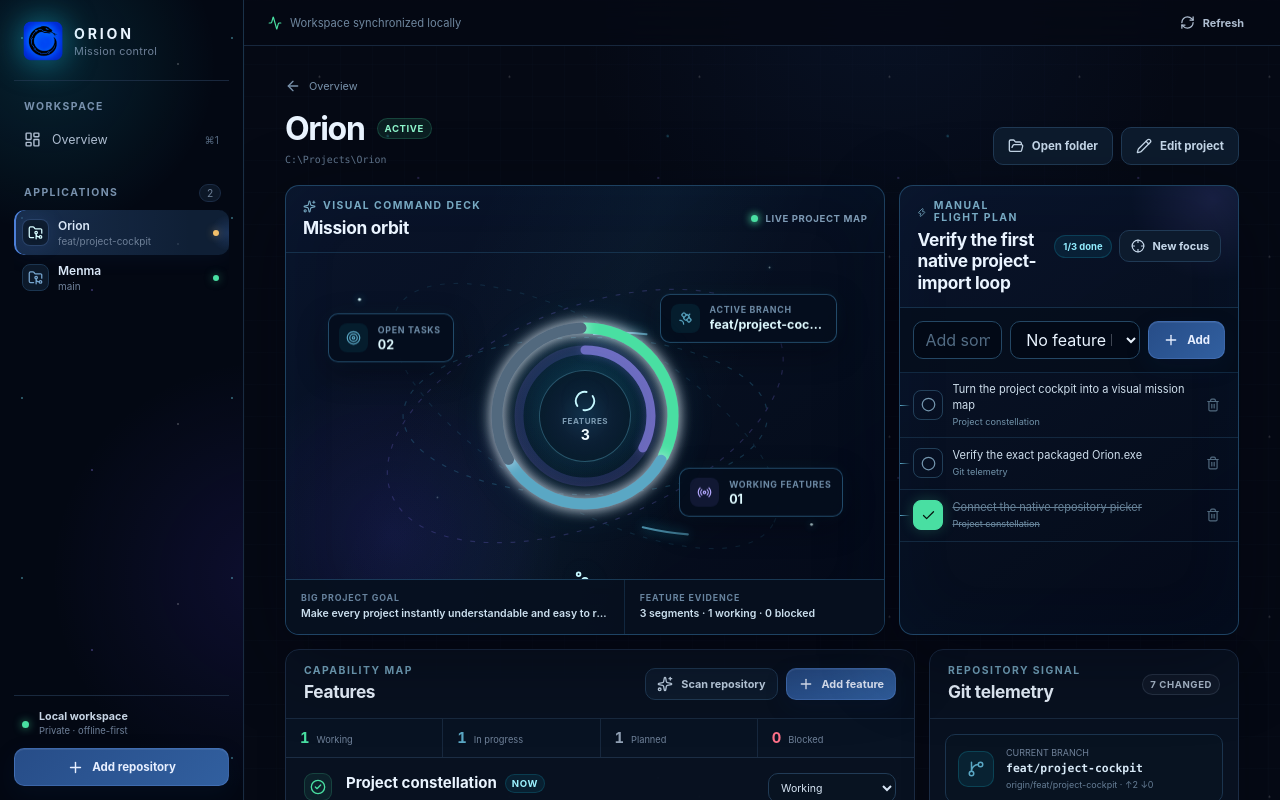
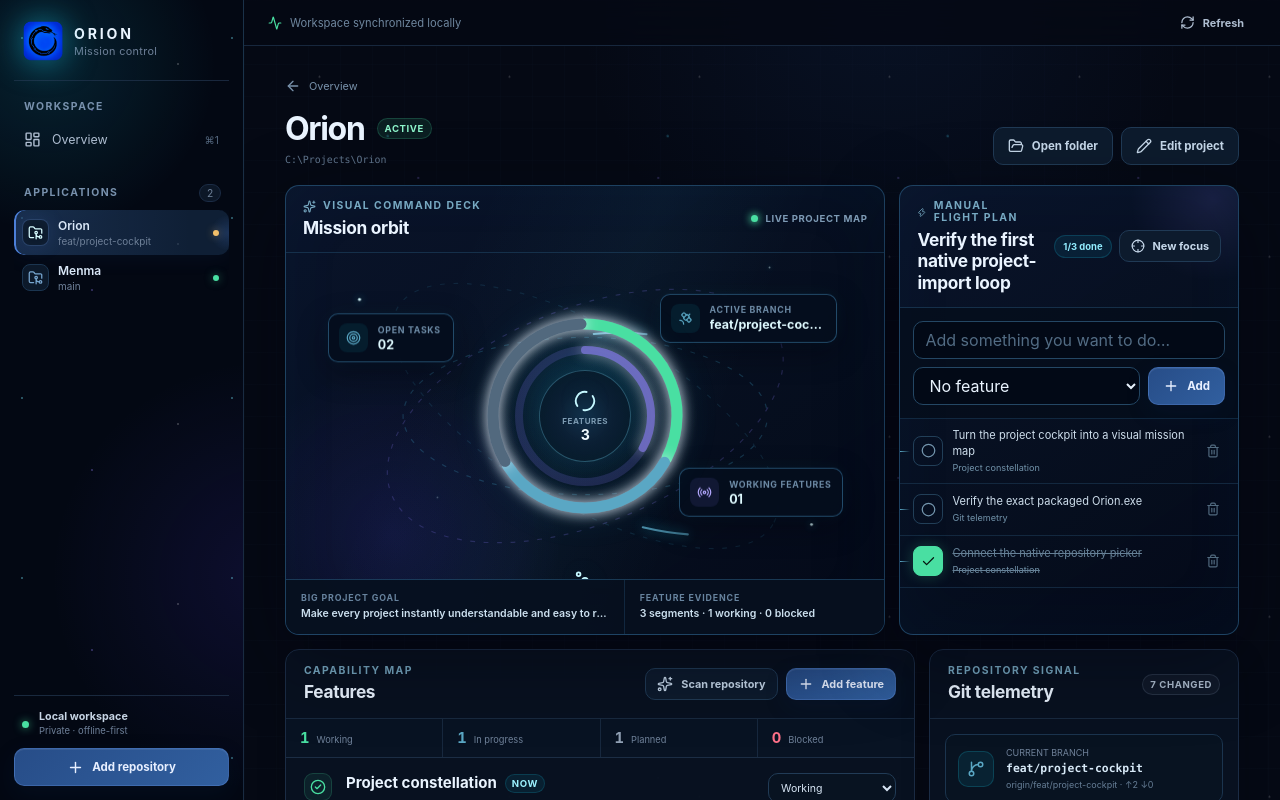
Before and after one commit to zrsobecka/Orion, a React (Vite) app in the folder frontend/: page / in a window 1280 px wide. Both pictures are taken after a click on the button 519 px from the left and 568 px from the top of the page. Built offline with nearby package versions, Linux system fonts and the light colour scheme.

Commit message:
add circles matching progress

```diff
--- a/frontend/src/features/projects/components/ProgressRings.tsx
+++ b/frontend/src/features/projects/components/ProgressRings.tsx
@@ -1,29 +1,73 @@
 import { Orbit } from "lucide-react";
-import type { ProjectFeature, ProjectTask } from "../types";
+import type { ProjectFeature, ProjectFocus, ProjectTask } from "../types";
 
 export type ProgressRingSelection = "features" | "focus";
 
 interface ProgressRingsProps {
   features: ProjectFeature[];
-  focusTasks: ProjectTask[];
+  focuses: ProjectFocus[];
+  tasks: ProjectTask[];
+  selectedFocusId: string | null;
   selected: ProgressRingSelection;
   onSelect: (selection: ProgressRingSelection) => void;
+  onSelectFocus: (focusId: string) => void;
 }
 
-const outerRadius = 88;
-const innerRadius = 66;
+const outerRadius = 92;
+const singleFocusRadius = 66;
+const outerFocusRadius = 74;
+const innerFocusRadius = 38;
+const maxVisibleFocuses = 6;
 const outerCircumference = 2 * Math.PI * outerRadius;
-const innerCircumference = 2 * Math.PI * innerRadius;
 
-export function ProgressRings({ features, focusTasks, selected, onSelect }: ProgressRingsProps) {
-  const completedTasks = focusTasks.filter((task) => task.completed).length;
+export function ProgressRings({
+  features,
+  focuses,
+  tasks,
+  selectedFocusId,
+  selected,
+  onSelect,
+  onSelectFocus,
+}: ProgressRingsProps) {
+  const selectedFocus =
+    focuses.find((focus) => focus.id === selectedFocusId) ??
+    focuses.find((focus) => focus.status === "active") ??
+    null;
+  const recentFocuses = focuses.slice(0, maxVisibleFocuses);
+  const visibleFocuses =
+    selectedFocus && !recentFocuses.some((focus) => focus.id === selectedFocus.id)
+      ? [...recentFocuses.slice(0, -1), selectedFocus]
+      : recentFocuses;
+  const focusSpacing =
+    visibleFocuses.length <= 1
+      ? 0
+      : (outerFocusRadius - innerFocusRadius) / (visibleFocuses.length - 1);
+  const selectedFocusTasks = selectedFocus
+    ? tasks.filter((task) => task.focusId === selectedFocus.id)
+    : [];
+  const completedTasks = selectedFocusTasks.filter((task) => task.completed).length;
   const focusPercent =
-    focusTasks.length === 0 ? 0 : Math.round((completedTasks / focusTasks.length) * 100);
+    selectedFocusTasks.length === 0
+      ? 0
+      : Math.round((completedTasks / selectedFocusTasks.length) * 100);
   const segmentLength = features.length === 0 ? 0 : outerCircumference / features.length;
   const segmentGap = Math.min(5, segmentLength * 0.16);
 
+  const focusRings = visibleFocuses.map((focus, index) => {
+    const radius =
+      visibleFocuses.length === 1
+        ? singleFocusRadius
+        : outerFocusRadius - (visibleFocuses.length - 1 - index) * focusSpacing;
+    const focusTasks = tasks.filter((task) => task.focusId === focus.id);
+    const completed = focusTasks.filter((task) => task.completed).length;
+    const percent = focusTasks.length === 0 ? 0 : Math.round((completed / focusTasks.length) * 100);
+    return { focus, percent, radius };
+  });
+
   return (
-    <div className={`progress-rings progress-rings--${selected}`}>
+    <div
+      className={`progress-rings progress-rings--${selected} ${focusRings.length > 1 ? "progress-rings--multiple" : ""}`}
+    >
       <svg aria-hidden="true" viewBox="0 0 220 220">
         <circle className="progress-rings__track" cx="110" cy="110" r={outerRadius} />
         {features.map((feature, index) => (
@@ -37,14 +81,27 @@ export function ProgressRings({ features, focusTasks, selected, onSelect }: Prog
             strokeDashoffset={-index * segmentLength}
           />
         ))}
-        <circle className="progress-rings__focus-track" cx="110" cy="110" r={innerRadius} />
+        {[...focusRings].reverse().map(({ focus, percent, radius }) => {
+          const circumference = 2 * Math.PI * radius;
+          const selectedClass = focus.id === selectedFocus?.id ? "is-selected" : "";
+          return (
+            <g key={focus.id}>
               <circle
-          className="progress-rings__focus-value"
+                className={`progress-rings__focus-track progress-rings__focus-track--${focus.status}`}
                 cx="110"
                 cy="110"
-          r={innerRadius}
-          strokeDasharray={`${(focusPercent / 100) * innerCircumference} ${innerCircumference}`}
+                r={radius}
               />
+              <circle
+                className={`progress-rings__focus-value progress-rings__focus-value--${focus.status} ${selectedClass}`}
+                cx="110"
+                cy="110"
+                r={radius}
+                strokeDasharray={`${(percent / 100) * circumference} ${circumference}`}
+              />
+            </g>
+          );
+        })}
       </svg>
       <button
         aria-label="Show feature progress"
@@ -53,16 +110,33 @@ export function ProgressRings({ features, focusTasks, selected, onSelect }: Prog
         onClick={() => onSelect("features")}
         type="button"
       />
+      {focusRings.map(({ focus, radius }, index) => (
         <button
-        aria-label="Show active focus progress"
-        aria-pressed={selected === "focus"}
-        className="progress-rings__hit progress-rings__hit--inner"
-        onClick={() => onSelect("focus")}
+          key={focus.id}
+          aria-label={`Show ${focus.status === "active" ? "active" : "previous"} focus ${focus.title}`}
+          aria-pressed={selected === "focus" && selectedFocus?.id === focus.id}
+          className="progress-rings__hit progress-rings__hit--focus"
+          onClick={() => {
+            onSelectFocus(focus.id);
+            onSelect("focus");
+          }}
+          style={{
+            width: radius * 2 + 10,
+            height: radius * 2 + 10,
+            zIndex: focusRings.length - index + 1,
+          }}
           type="button"
         />
+      ))}
       <div className="progress-rings__core">
         <Orbit size={23} />
-        <small>{selected === "features" ? "Features" : "Active focus"}</small>
+        <small>
+          {selected === "features"
+            ? "Features"
+            : selectedFocus?.status === "active"
+              ? "Active focus"
+              : "Previous focus"}
+        </small>
         <strong>{selected === "features" ? features.length : `${focusPercent}%`}</strong>
       </div>
     </div>
--- a/frontend/src/features/projects/components/ProjectCockpit.tsx
+++ b/frontend/src/features/projects/components/ProjectCockpit.tsx
@@ -14,7 +14,7 @@ import {
   Target,
   Trash2,
 } from "lucide-react";
-import { type FormEvent, useMemo, useState } from "react";
+import { type FormEvent, useEffect, useMemo, useRef, useState } from "react";
 import { desktopRuntime } from "../../../infrastructure/desktop-runtime";
 import { Modal } from "../../../shared/ui/Modal";
 import { featureStatusLabels, formatRelativeTime, getFeatureCounts } from "../projectModel";
@@ -88,6 +88,16 @@ export function ProjectCockpit({
   const [showRemoveModal, setShowRemoveModal] = useState(false);
   const counts = getFeatureCounts(snapshot);
   const activeFocus = snapshot.focuses.find((focus) => focus.status === "active") ?? null;
+  const [selectedFocusId, setSelectedFocusId] = useState<string | null>(activeFocus?.id ?? null);
+  const [selectedRing, setSelectedRing] = useState<ProgressRingSelection>("features");
+  const previousActiveFocusId = useRef(activeFocus?.id ?? null);
+
+  useEffect(() => {
+    if (previousActiveFocusId.current === activeFocus?.id) return;
+    previousActiveFocusId.current = activeFocus?.id ?? null;
+    setSelectedFocusId(activeFocus?.id ?? null);
+    setSelectedRing(activeFocus ? "focus" : "features");
+  }, [activeFocus]);
   const openTaskCount = snapshot.tasks.filter(
     (task) => task.focusId === activeFocus?.id && !task.completed,
   ).length;
@@ -159,6 +169,10 @@ export function ProjectCockpit({
       <div className="mission-deck">
         <MissionOrbit
           openTaskCount={openTaskCount}
+          onSelectFocus={setSelectedFocusId}
+          onSelectRing={setSelectedRing}
+          selectedFocusId={selectedFocusId}
+          selectedRing={selectedRing}
           snapshot={snapshot}
           workingFeatureCount={counts.working}
         />
@@ -166,10 +180,15 @@ export function ProjectCockpit({
           features={snapshot.features}
           focuses={snapshot.focuses}
           projectId={snapshot.project.id}
+          selectedFocusId={selectedFocusId}
           tasks={snapshot.tasks}
           onAdd={onAddProjectTask}
           onRemove={onRemoveProjectTask}
           onSetCompleted={onSetProjectTaskCompleted}
+          onSelectFocus={(focusId) => {
+            setSelectedFocusId(focusId);
+            setSelectedRing("focus");
+          }}
           onStartFocus={onStartProjectFocus}
         />
       </div>
@@ -330,15 +349,24 @@ function MissionOrbit({
   snapshot,
   openTaskCount,
   workingFeatureCount,
+  selectedFocusId,
+  selectedRing,
+  onSelectFocus,
+  onSelectRing,
 }: {
   snapshot: ProjectSnapshot;
   openTaskCount: number;
   workingFeatureCount: number;
+  selectedFocusId: string | null;
+  selectedRing: ProgressRingSelection;
+  onSelectFocus: (focusId: string) => void;
+  onSelectRing: (selection: ProgressRingSelection) => void;
 }) {
-  const [selectedRing, setSelectedRing] = useState<ProgressRingSelection>("features");
   const activeFocus = snapshot.focuses.find((focus) => focus.status === "active") ?? null;
-  const focusTasks = activeFocus
-    ? snapshot.tasks.filter((task) => task.focusId === activeFocus.id)
+  const selectedFocus =
+    snapshot.focuses.find((focus) => focus.id === selectedFocusId) ?? activeFocus;
+  const focusTasks = selectedFocus
+    ? snapshot.tasks.filter((task) => task.focusId === selectedFocus.id)
     : [];
   const completedFocusTasks = focusTasks.filter((task) => task.completed).length;
 
@@ -398,9 +426,12 @@ function MissionOrbit({
 
         <ProgressRings
           features={snapshot.features}
-          focusTasks={focusTasks}
+          focuses={snapshot.focuses}
+          tasks={snapshot.tasks}
+          selectedFocusId={selectedFocus?.id ?? null}
           selected={selectedRing}
-          onSelect={setSelectedRing}
+          onSelect={onSelectRing}
+          onSelectFocus={onSelectFocus}
         />
 
         <div className="orbit-node orbit-node--tasks">
@@ -434,11 +465,17 @@ function MissionOrbit({
 
       <div className="mission-map__brief">
         <div>
-          <span>{selectedRing === "features" ? "Big project goal" : "Active focus"}</span>
+          <span>
+            {selectedRing === "features"
+              ? "Big project goal"
+              : selectedFocus?.status === "active"
+                ? "Active focus"
+                : "Previous focus"}
+          </span>
           <strong>
             {selectedRing === "features"
               ? snapshot.project.goal || "Add what this application should achieve."
-              : activeFocus?.title || "Start a focus to define the current outcome."}
+              : selectedFocus?.title || "Start a focus to define the current outcome."}
           </strong>
         </div>
         <div>
--- a/frontend/src/features/projects/components/ProjectTasks.tsx
+++ b/frontend/src/features/projects/components/ProjectTasks.tsx
@@ -13,6 +13,8 @@ interface ProjectTasksProps {
   features: ProjectFeature[];
   focuses: ProjectFocus[];
   tasks: ProjectTask[];
+  selectedFocusId: string | null;
+  onSelectFocus: (focusId: string) => void;
   onAdd: (input: AddProjectTaskInput) => Promise<void>;
   onSetCompleted: (taskId: string, completed: boolean) => Promise<void>;
   onRemove: (taskId: string) => Promise<void>;
@@ -24,6 +26,8 @@ export function ProjectTasks({
   features,
   focuses,
   tasks,
+  selectedFocusId,
+  onSelectFocus,
   onAdd,
   onSetCompleted,
   onRemove,
@@ -36,9 +40,13 @@ export function ProjectTasks({
   const [showFocusForm, setShowFocusForm] = useState(false);
   const [startingFocus, setStartingFocus] = useState(false);
   const activeFocus = focuses.find((focus) => focus.status === "active") ?? null;
-  const activeTasks = activeFocus ? tasks.filter((task) => task.focusId === activeFocus.id) : [];
+  const selectedFocus =
+    focuses.find((focus) => focus.id === selectedFocusId) ?? activeFocus ?? null;
+  const selectedTasks = selectedFocus
+    ? tasks.filter((task) => task.focusId === selectedFocus.id)
+    : [];
   const archivedFocusCount = focuses.filter((focus) => focus.status === "archived").length;
-  const completedCount = activeTasks.filter((task) => task.completed).length;
+  const completedCount = selectedTasks.filter((task) => task.completed).length;
 
   const startFocus = async (event: FormEvent<HTMLFormElement>) => {
     event.preventDefault();
@@ -99,12 +107,12 @@ export function ProjectTasks({
           <p className="eyebrow">
             <Zap size={13} /> Manual flight plan
           </p>
-          <h2 id="project-tasks-title">{activeFocus?.title ?? "Choose a project focus"}</h2>
+          <h2 id="project-tasks-title">{selectedFocus?.title ?? "Choose a project focus"}</h2>
         </div>
         <div className="task-console__header-actions">
-          {activeFocus && (
+          {selectedFocus && (
             <span className="task-console__count">
-              {completedCount}/{activeTasks.length} done
+              {completedCount}/{selectedTasks.length} done
             </span>
           )}
           <button
@@ -136,14 +144,29 @@ export function ProjectTasks({
         </form>
       )}
 
-      {activeFocus && archivedFocusCount > 0 && (
-        <p className="task-console__history">
-          <Archive size={13} /> {archivedFocusCount} previous{" "}
-          {archivedFocusCount === 1 ? "focus" : "focuses"} saved
-        </p>
+      {activeFocus && archivedFocusCount > 0 && selectedFocus && (
+        <div className="task-console__history">
+          <span>
+            <Archive size={13} /> View focus
+          </span>
+          <label className="task-console__focus-switcher">
+            <span className="sr-only">View focus</span>
+            <select
+              aria-label="View focus"
+              onChange={(event) => onSelectFocus(event.target.value)}
+              value={selectedFocus.id}
+            >
+              {focuses.map((focus) => (
+                <option key={focus.id} value={focus.id}>
+                  {focus.title} · {focus.status === "active" ? "active" : "previous"}
+                </option>
+              ))}
+            </select>
+          </label>
+        </div>
       )}
 
-      {activeFocus && (
+      {activeFocus && selectedFocus?.status === "active" && (
         <form className="task-composer" onSubmit={submit}>
           <label className="sr-only" htmlFor="project-task-title">
             New task
@@ -159,7 +182,7 @@ export function ProjectTasks({
           <label className="task-composer__feature">
             <span className="sr-only">Related feature</span>
             <select aria-label="Related feature" defaultValue="" name="featureId">
-              <option value="">No feature link</option>
+              <option value="">No feature</option>
               {features.map((feature) => (
                 <option key={feature.id} value={feature.id}>
                   {feature.name}
@@ -188,17 +211,21 @@ export function ProjectTasks({
           <strong>Start with one clear outcome</strong>
           <p>Tasks added afterward will measure only this focus, not the whole project.</p>
         </div>
-      ) : activeTasks.length === 0 ? (
+      ) : selectedTasks.length === 0 ? (
         <div className="task-console__empty">
           <span className="task-console__empty-orbit">
             <Circle size={18} />
           </span>
           <strong>Your flight plan is empty</strong>
-          <p>Add the first thing you want to remember for this project.</p>
+          <p>
+            {selectedFocus?.status === "active"
+              ? "Add the first thing you want to remember for this project."
+              : "No tasks were saved in this previous focus."}
+          </p>
         </div>
       ) : (
         <div className="task-list">
-          {activeTasks.map((task) => {
+          {selectedTasks.map((task) => {
             const busy = busyTaskId === task.id;
             return (
               <article
--- a/frontend/src/styles/index.css
+++ b/frontend/src/styles/index.css
@@ -1599,11 +1599,15 @@ h3 {
 
 .progress-rings__focus-track,
 .progress-rings__focus-value {
-  stroke-width: 9;
+  stroke-width: 8;
 }
 
 .progress-rings__focus-track {
   stroke: rgba(141, 125, 255, 0.18);
+}
+
+.progress-rings__focus-track--archived {
+  stroke: rgba(82, 105, 126, 0.22);
 }
 
 .progress-rings__focus-value {
@@ -1612,13 +1616,22 @@ h3 {
   filter: drop-shadow(0 0 5px rgba(141, 125, 255, 0.5));
 }
 
-.progress-rings--features .progress-rings__feature,
-.progress-rings--focus .progress-rings__focus-value {
+.progress-rings__focus-value--archived {
+  stroke: #60758d;
+  filter: none;
+}
+
+.progress-rings__focus-value.is-selected {
   filter: drop-shadow(0 0 7px currentColor);
 }
 
+.progress-rings--features .progress-rings__feature {
+  filter: drop-shadow(0 0 7px currentColor);
+}
+
 .progress-rings--focus .progress-rings__feature,
-.progress-rings--features .progress-rings__focus-value {
+.progress-rings--features .progress-rings__focus-value,
+.progress-rings--focus .progress-rings__focus-value:not(.is-selected) {
   opacity: 0.62;
 }
 
@@ -1638,12 +1651,6 @@ h3 {
   z-index: 1;
   width: 190px;
   height: 190px;
-}
-
-.progress-rings__hit--inner {
-  z-index: 2;
-  width: 150px;
-  height: 150px;
 }
 
 .progress-rings__hit:focus-visible {
@@ -1672,6 +1679,25 @@ h3 {
   transform: translate(-50%, -50%);
 }
 
+.progress-rings--multiple .progress-rings__core {
+  width: 58px;
+  height: 58px;
+}
+
+.progress-rings--multiple .progress-rings__core svg {
+  width: 16px;
+  height: 16px;
+}
+
+.progress-rings--multiple .progress-rings__core small {
+  margin-top: 1px;
+  font-size: 0.42rem;
+}
+
+.progress-rings--multiple .progress-rings__core strong {
+  font-size: 0.72rem;
+}
+
 .progress-rings__core svg {
   width: 22px;
   height: 22px;
@@ -1798,6 +1824,7 @@ h3 {
   display: flex;
   min-height: 100%;
   flex-direction: column;
+  container-type: inline-size;
 }
 
 .task-console::before {
@@ -1884,11 +1911,38 @@ h3 {
   border-bottom: 1px solid rgba(31, 69, 101, 0.38);
 }
 
+.task-console__history > span {
+  display: inline-flex;
+  flex: 0 0 auto;
+  gap: 6px;
+  align-items: center;
+}
+
+.task-console__focus-switcher {
+  min-width: 0;
+  margin-left: auto;
+}
+
+.task-console__focus-switcher select {
+  width: min(270px, 100%);
+  min-width: 0;
+  height: 30px;
+  padding: 0 28px 0 9px;
+  overflow: hidden;
+  color: #bdd2e3;
+  font-size: 0.59rem;
+  text-overflow: ellipsis;
+  white-space: nowrap;
+  background: rgba(3, 10, 22, 0.72);
+  border: 1px solid rgba(49, 85, 116, 0.78);
+  border-radius: 8px;
+}
+
 .task-composer {
   position: relative;
   z-index: 2;
   display: grid;
-  grid-template-columns: minmax(0, 1fr) minmax(130px, 0.55fr) auto;
+  grid-template-columns: minmax(0, 1fr) minmax(160px, 0.65fr) auto;
   gap: 8px;
   padding: 13px;
   background: rgba(5, 13, 27, 0.7);
@@ -1934,6 +1988,16 @@ h3 {
   min-width: 74px;
 }
 
+@container (max-width: 430px) {
+  .task-composer {
+    grid-template-columns: minmax(0, 1fr) auto;
+  }
+
+  .task-composer > input {
+    grid-column: 1 / -1;
+  }
+}
+
 .task-console__error {
   padding: 9px 13px;
   color: #ffdce3;
```
Also changed, not shown: ai/features/project-focuses.md (+4 -3 lines), ai/features/project-tasks.md (+2 -1 lines), ai/project/WORKFLOWS.md (+2 -0 lines), 2 other files (tests, documents, lock files or other folders). Lines whose indentation alone changed are shown as unchanged.
